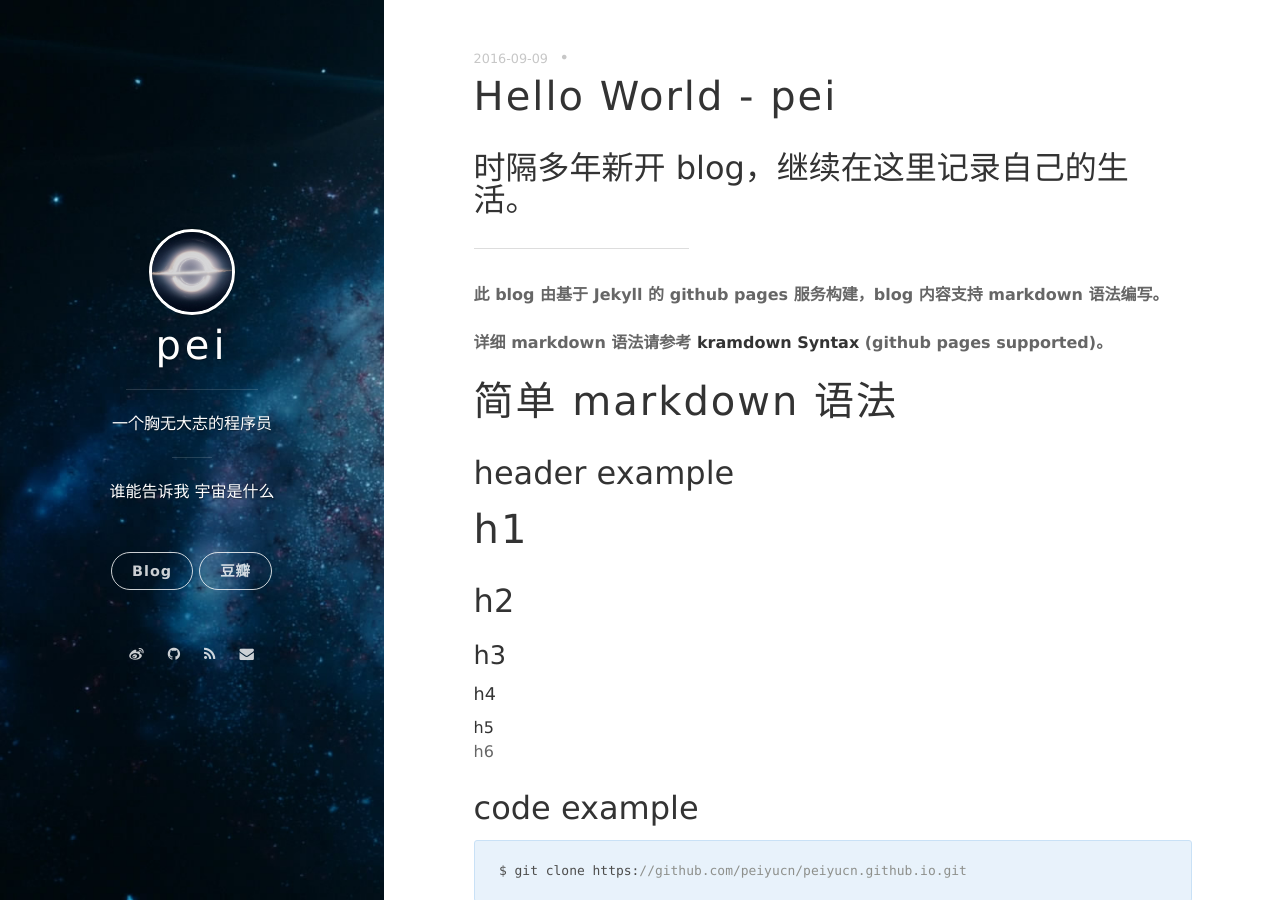
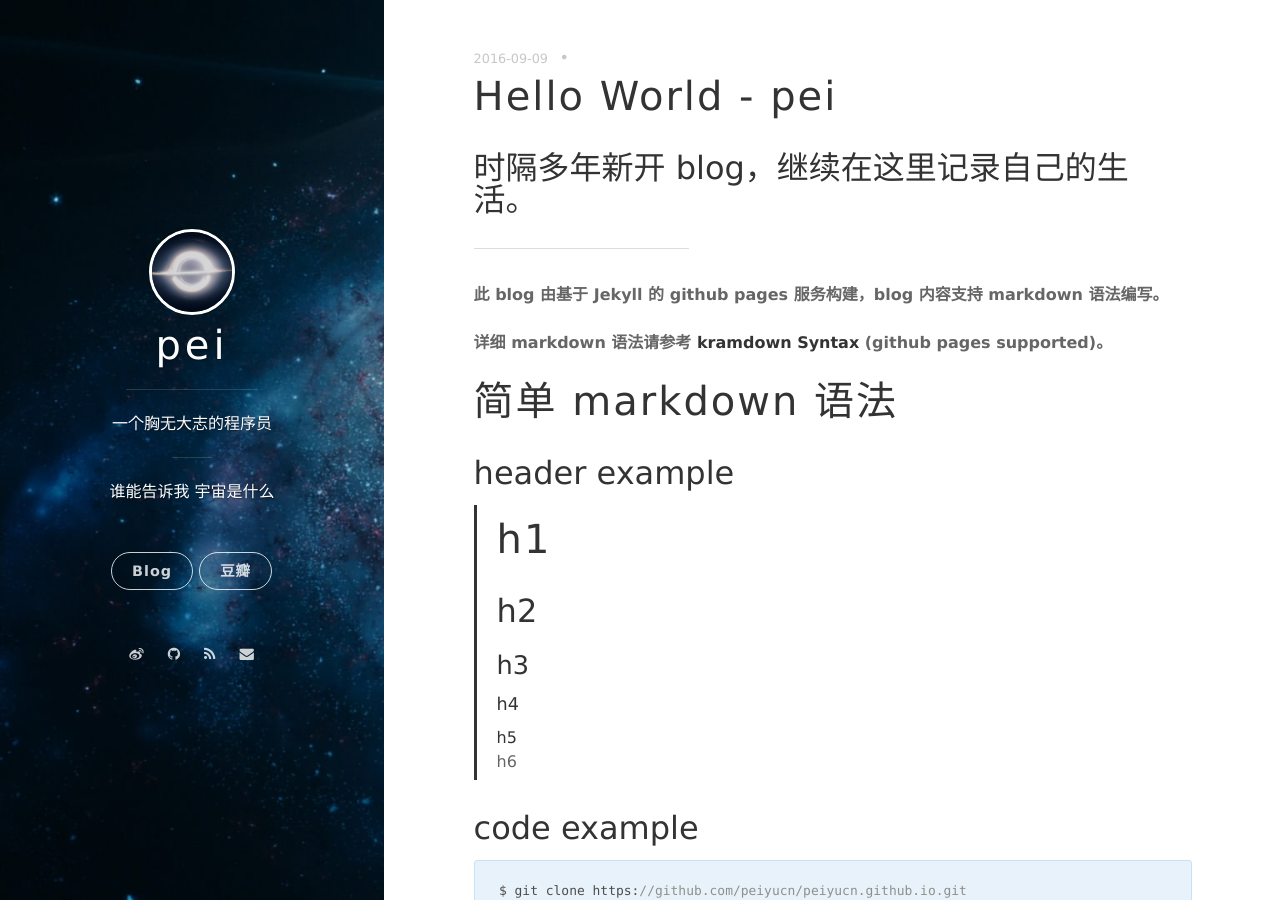
Before and after one commit to peiyucn/peiyucn.github.io, a Jekyll site: the page built from _posts/2016-09-09-hello-world-pei.md, in a window 1280 px wide and 900 px high. Built offline with Jekyll 4.4.1, drawn with Linux system fonts in a browser that asks for light colours; nearby versions of some CDN libraries; comment, search, counter and statistics services are not loaded.

Commit message:
update blog

````diff
--- a/_posts/2016-09-09-hello-world-pei.md
+++ b/_posts/2016-09-09-hello-world-pei.md
@@ -14,12 +14,13 @@ date: 2016-09-09 21:56:00.000000000 +08:00
 # 简单 markdown 语法
 
 ## header example
-# h1
-## h2
-### h3
-#### h4
-##### h5
-###### h6
+
+> # h1
+> ## h2
+> ### h3
+> #### h4
+> ##### h5
+> ###### h6
 
 ## code example
 ``` code
````
